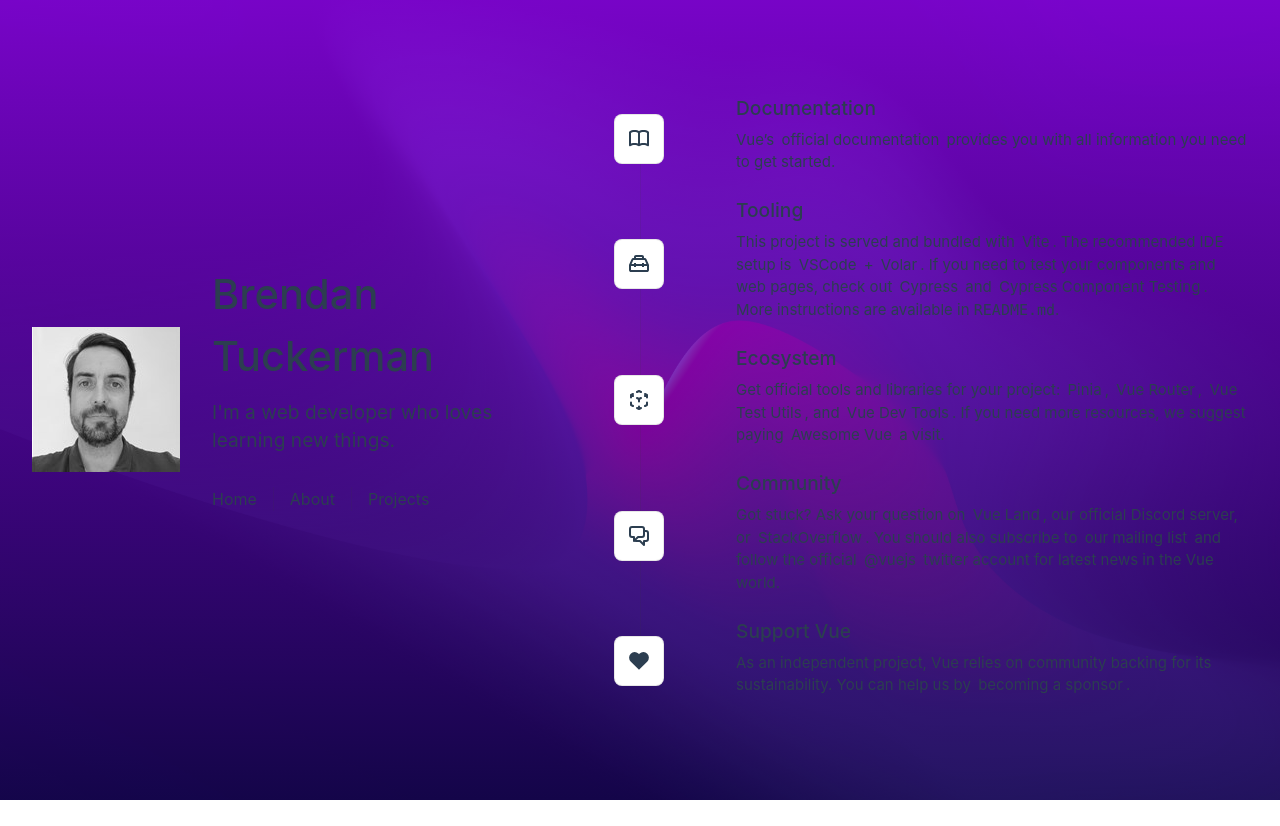
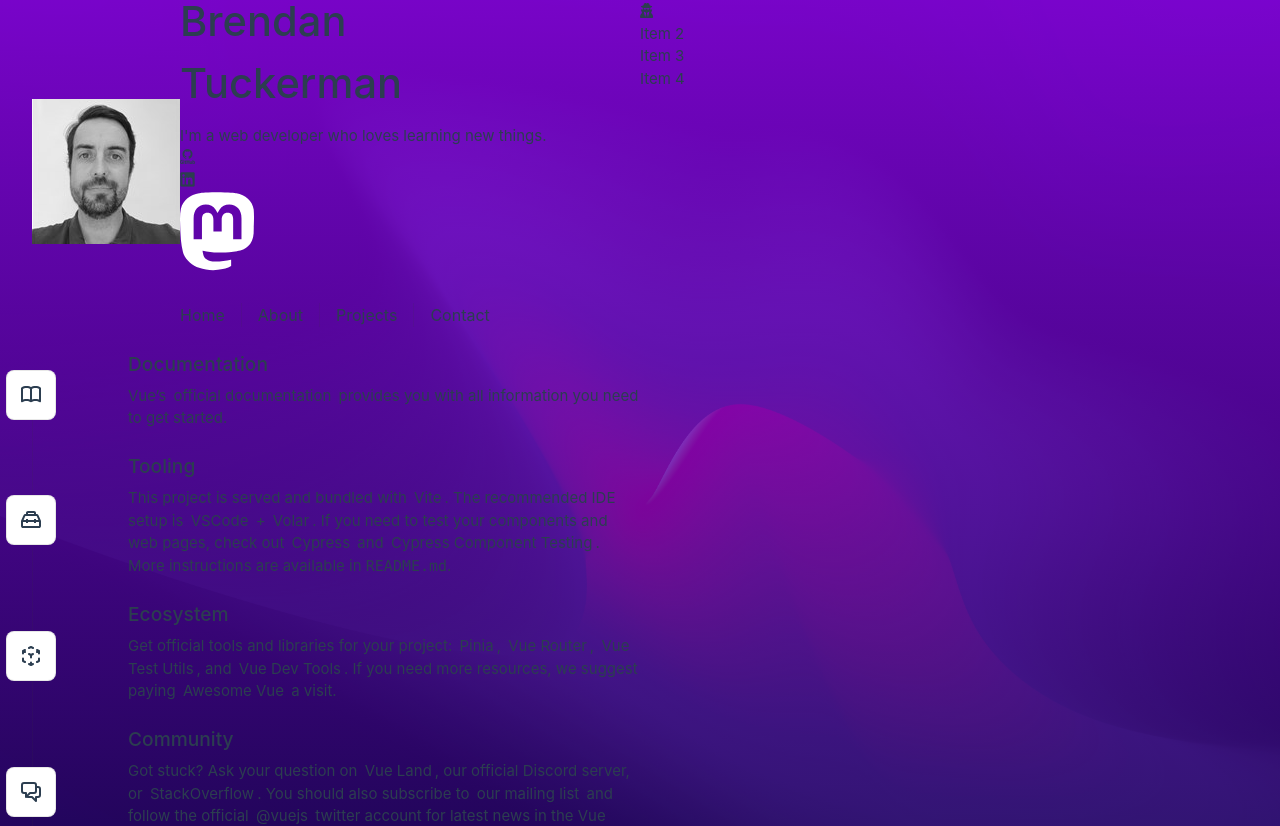
Before and after one commit to brendantuckerman/brendantuckerman.github.io, a Vue app: page / in a window 1280 px wide. Shown: the top 826 px of the page. Before the commit the page ends 800 px from the top, so only its background shows below. Built offline with nearby package versions, Linux system fonts and the light colour scheme.

Commit message:
Fontawesome added

```diff
--- a/index.html
+++ b/index.html
@@ -4,6 +4,8 @@
     <meta charset="UTF-8">
     <link rel="icon" href="/favicon.ico">
     <meta name="viewport" content="width=device-width, initial-scale=1.0">
+    <link rel="stylesheet" type='text/css' href="https://cdn.jsdelivr.net/gh/devicons/devicon@latest/devicon.min.css" />
+
     <title>Brendan Tuckerman</title>
   </head>
   <body>
--- a/package.json
+++ b/package.json
@@ -13,6 +13,11 @@
     "format": "prettier --write src/"
   },
   "dependencies": {
+    "@fortawesome/fontawesome-svg-core": "^6.5.2",
+    "@fortawesome/free-brands-svg-icons": "^6.5.2",
+    "@fortawesome/free-regular-svg-icons": "^6.5.2",
+    "@fortawesome/free-solid-svg-icons": "^6.5.2",
+    "@fortawesome/vue-fontawesome": "^3.0.8",
     "pinia": "^2.1.7",
     "vue": "^3.4.21",
     "vue-router": "^4.3.0"
--- a/src/App.vue
+++ b/src/App.vue
@@ -1,23 +1,31 @@
 <script setup lang="ts">
 import { RouterLink, RouterView } from 'vue-router'
 import HelloWorld from './components/HelloWorld.vue'
+import TheSidebar from './components/TheSidebar.vue'
 </script>
 
 <template>
   <header>
-    <img alt="Vue logo" class="logo rounded-full w-40 h-40" src="@/assets/img/tucbr1.webp"  />
+    <img alt="A headshot of Brendan Tuckerman" class="rounded-full w-40 h-40 border-2 border-slate-700" src="@/assets/img/tucbr1.webp"  />
 
     <div class="wrapper">
       <HelloWorld msg="Brendan Tuckerman" />
+
+      <ul>
+        <li> <i class="devicon-github-original-wordmark h-16"></i></li>
+        <li> <i class="devicon-linkedin-plain"></i></li>
+        <li> <img src="../src/assets/img/logo-black.svg"/></li>
+      </ul>
 
       <nav>
         <RouterLink to="/">Home</RouterLink>
         <RouterLink to="/about">About</RouterLink>
         <RouterLink to="/projects">Projects</RouterLink>
+        <RouterLink to="/contact">Contact</RouterLink>
       </nav>
     </div>
   </header>
-
+  <TheSidebar />
   <RouterView />
 </template>
 
@@ -27,10 +35,6 @@ header {
   max-height: 100vh;
 }
 
-.logo {
-  display: block;
-  margin: 0 auto 2rem;
-}
 
 nav {
   width: 100%;
--- a/src/components/HelloWorld.vue
+++ b/src/components/HelloWorld.vue
@@ -7,9 +7,9 @@ defineProps<{
 <template>
   <div class="greetings">
     <h1 class="text-white">{{ msg }}</h1>
-    <h3>
+    <p>
       I'm a web developer who loves learning new things.
-    </h3>
+    </p>
   </div>
 </template>
 
--- /dev/null
+++ b/src/components/TheSidebar.vue
@@ -0,0 +1,13 @@
+<template>
+    <!-- A sidebar menu -->
+    <div class="absolute flex flex-col items-center left-0 h-screen">
+        <ul class="flex flex-col justify-evenly h-screen mb-16">
+            <li class="border-2 border-grey rounded h-8 w-8"><font-awesome-icon :icon="['fas', 'user-secret']" /></li>
+            <li>Item 2</li>
+            <li>Item 3</li>
+            <li>Item 4</li>
+        </ul>
+
+    </div>
+
+</template>
--- a/src/main.ts
+++ b/src/main.ts
@@ -9,8 +9,22 @@ import router from './router'
 // Tailwind
 import './assets/index.css'
 
+//Fontawesome
+/* import the fontawesome core */
+import { library } from '@fortawesome/fontawesome-svg-core'
+
+/* import font awesome icon component */
+import { FontAwesomeIcon } from '@fortawesome/vue-fontawesome'
+
+/* import specific icons */
+import { faUserSecret } from '@fortawesome/free-solid-svg-icons'
+
+/* add icons to the library */
+library.add(faUserSecret)
+
 const app = createApp(App)
 
+app.component('font-awesome-icon', FontAwesomeIcon)
 app.use(createPinia())
 app.use(router)
 
```
Also changed, not shown: src/assets/img/logo-black.svg (added), 1 other file (tests, documents, lock files or other folders).
